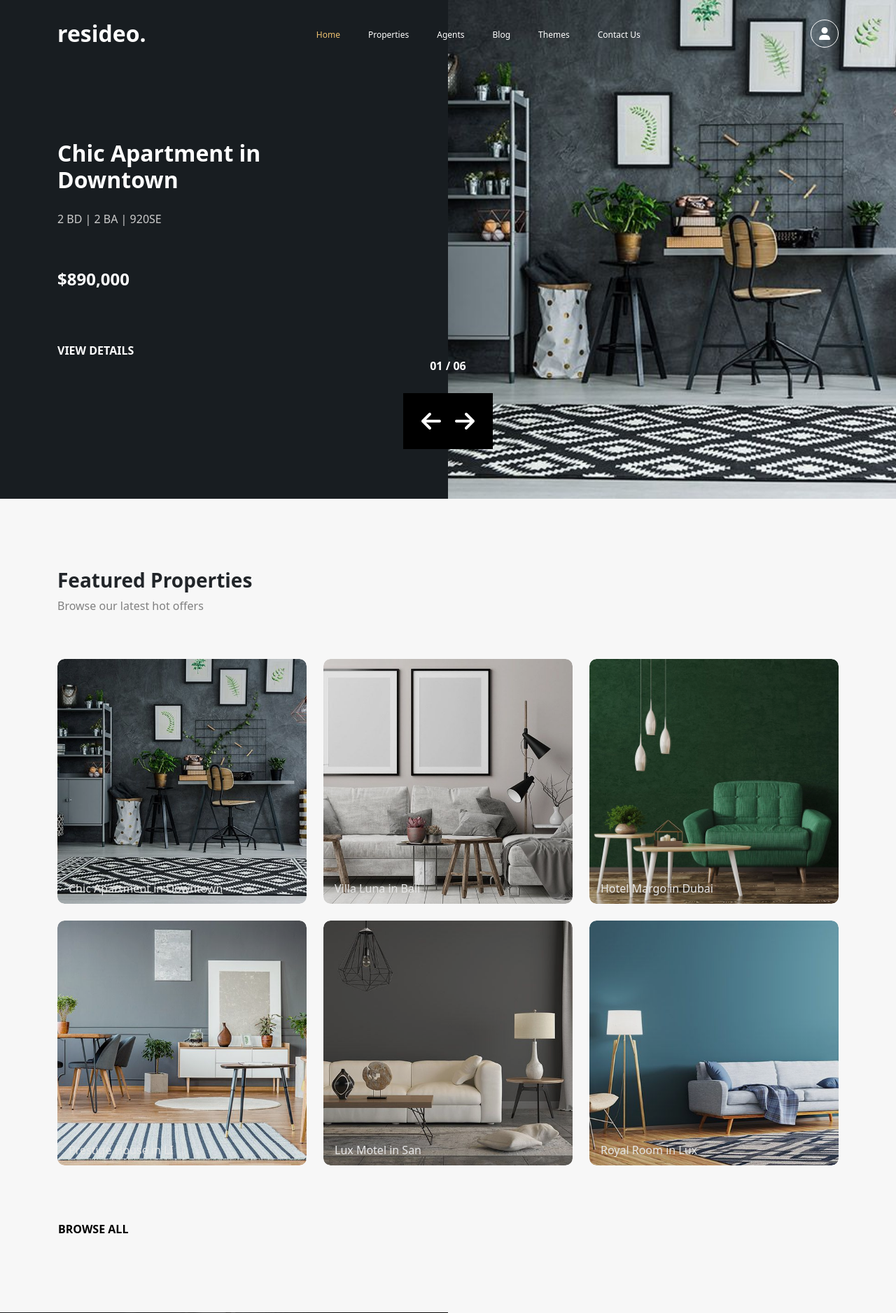
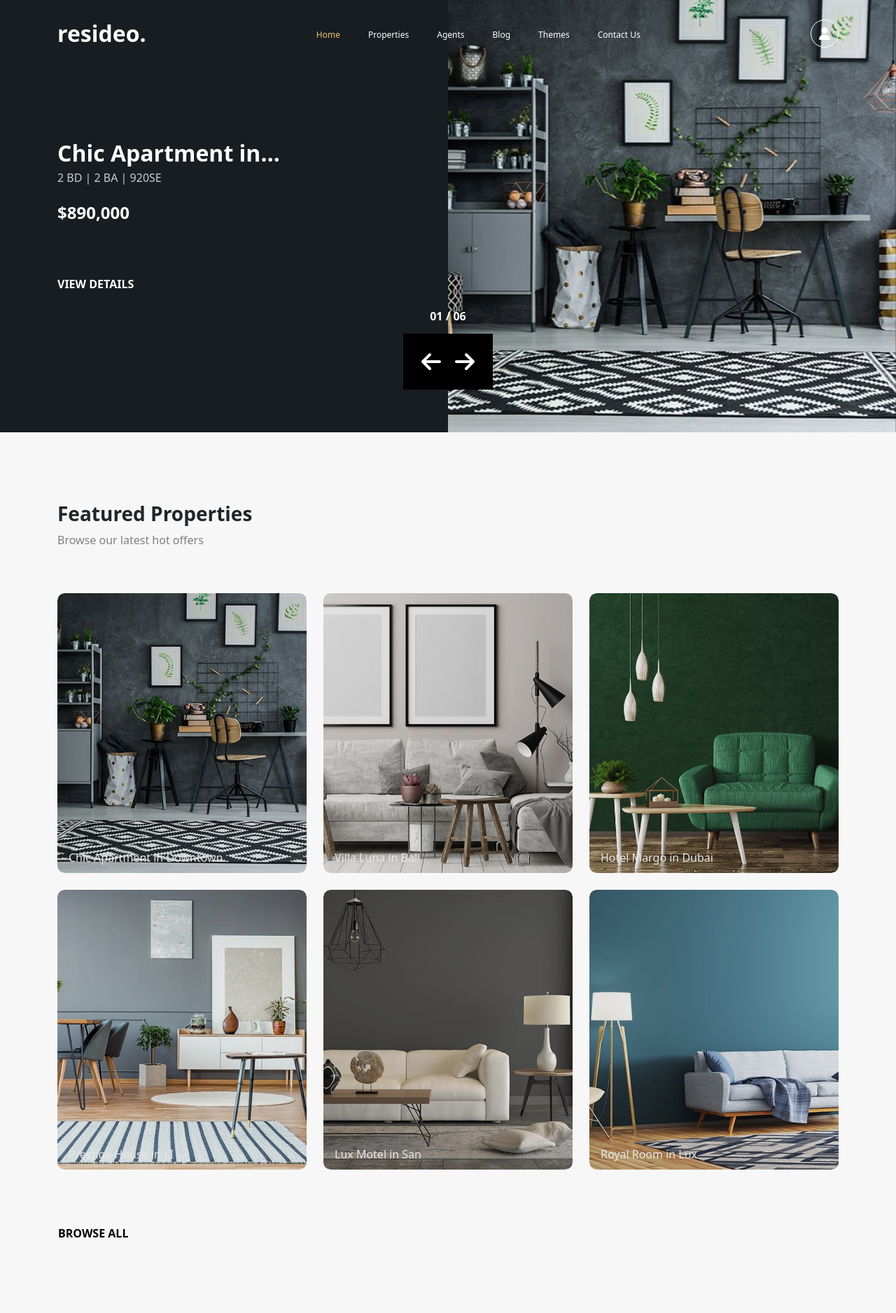
Before and after one commit to langgamrhapsody/resideo-training, a PHP site: page / in a window 1280 px wide. Shown: the top 1877 px of the page at 70% size. Run offline with PHP 8.4, Linux system fonts and the light colour scheme; some libraries are stand-ins or nearby versions.

Commit message:
revision home banner and featured properties

```diff
--- a/home-banner.php
+++ b/home-banner.php
@@ -11,7 +11,7 @@
     ?>
 
 <div class="hero">
-    <div class="container">
+    <div class="container-md">
         <div class="hero__row row">
             <div class="hero__swiper--right col-12 col-md-7 col-lg-6 ">
                 <div class="swiper hero-img-swiper">
@@ -44,13 +44,13 @@
     </div>
     <div class="hero__swiper-pagination swiper-pagination"></div>
     <div class="hero__swiper-button">
-        <div class="hero-swiper-button-prev swiper-button-prev">
+        <div class="hero__swiper-button-prev swiper-button-prev">
             <svg xmlns="http://www.w3.org/2000/svg" viewBox="0 0 448 512" width="32" height="32">
                 <path fill="currentColor"
                     d="M9.4 233.4c-12.5 12.5-12.5 32.8 0 45.3l160 160c12.5 12.5 32.8 12.5 45.3 0s12.5-32.8 0-45.3L109.2 288 416 288c17.7 0 32-14.3 32-32s-14.3-32-32-32l-306.7 0L214.6 118.6c12.5-12.5 12.5-32.8 0-45.3s-32.8-12.5-45.3 0l-160 160z" />
             </svg>
         </div>
-        <div class="hero-swiper-button-next swiper-button-prev">
+        <div class="hero__swiper-button-next swiper-button-prev">
             <svg xmlns="http://www.w3.org/2000/svg" viewBox="0 0 448 512" width="32" height="32">
                 <path fill="currentColor"
                     d="M438.6 278.6c12.5-12.5 12.5-32.8 0-45.3l-160-160c-12.5-12.5-32.8-12.5-45.3 0s-12.5 32.8 0 45.3L338.8 224 32 224c-17.7 0-32 14.3-32 32s14.3 32 32 32l306.7 0L233.4 393.4c-12.5 12.5-12.5 32.8 0 45.3s32.8 12.5 45.3 0l160-160z" />
--- a/home-property.php
+++ b/home-property.php
@@ -18,13 +18,13 @@
             <div class="featured-properties__content-row row ">
                 <?php foreach($properties as $property) : ?>
                 <div class="featured-properties__content-item col-10 col-sm-6 col-lg-4">
-                    <div class="featured-properties__content-item-card">
-                        <img class="featured-properties__content-item-card-img" src="<?php echo $property['img']; ?>"
+                    <div class="property-card">
+                        <img class="property-card__img" src="<?php echo $property['img']; ?>"
                             alt="<?php echo $property['name']; ?>">
-                        <div class="featured-properties__content-item-card-desc">
-                            <p class="properties__text--title"><?php echo $property['name']; ?></p>
-                            <p class="properties__text--price"><?php echo $property['price']; ?></p>
-                            <p class="properties__text--attrs"><?php echo $property['detail']; ?></p>
+                        <div class="property-card__desc">
+                            <p class="property-card__text--title"><?php echo $property['name']; ?></p>
+                            <p class="property-card__text--price"><?php echo $property['price']; ?></p>
+                            <p class="property-card__text--attrs"><?php echo $property['detail']; ?></p>
                         </div>
                     </div>
                 </div>
--- a/scss/layout.scss
+++ b/scss/layout.scss
@@ -361,12 +361,17 @@ body {
         // }
 
         &__title {
+          display: -webkit-box;
+          -webkit-line-clamp: 1;
+          -webkit-box-orient: vertical;
+          text-overflow: ellipsis;
+          overflow: hidden;
           font-weight: 700;
-          margin-bottom: 24px;
+          margin-bottom: 4px;
         }
 
         &__desc {
-          margin-bottom: 56px;
+          margin-bottom: 20px;
           color: colorMod(white, -20%);
         }
 
@@ -401,12 +410,17 @@ body {
           width: 100%;
           height: 100%;
           object-fit: cover;
-          object-position: center;
+          object-position: top center;
 
           @media screen and (max-width: 767.98px) {
             filter: brightness(0.7);
           }
         }
+      }
+
+      @media screen and (max-width: 767.98px) {
+        position: unset;
+        height: 60vh;
       }
     }
 
@@ -427,35 +441,43 @@ body {
       }
 
       @media screen and (max-width: 767.98px) {
-        left: 50%;
-        transform: translateX(-50%);
+        justify-content: space-between;
+        width: 100%;
+        bottom: 222px;
+        left: unset;
+        gap: unset;
+        transform: unset;
         background-color: unset;
       }
 
-      @media screen and (width: 767.98px) {
-        left: 40%;
-        transform: translateX(-40%);
-        background-color: black;
-      }
-
-      .hero-swiper-button-next {
+      .hero__swiper-button-next {
         position: unset;
         width: unset;
         height: unset;
         margin-top: unset;
         color: white;
 
+        @media screen and (max-width: 767.98px) {
+          opacity: 0.5;
+          width: 20px;
+        }
+
         &:after {
           content: unset;
         }
       }
 
-      .hero-swiper-button-prev {
+      .hero__swiper-button-prev {
         position: unset;
         width: unset;
         height: unset;
         margin-top: unset;
         color: white;
+
+        @media screen and (max-width: 767.98px) {
+          opacity: 0.5;
+          width: 20px;
+        }
 
         &:after {
           content: unset;
@@ -527,79 +550,76 @@ body {
 
     &-item {
       margin-bottom: 24px;
-      &-card {
-        position: relative;
-        width: 100%;
-        height: 350px;
-        border-radius: 10px;
-        overflow: hidden;
-
-        transition: all ease-in-out 0.3s;
-
-        &:hover {
-          box-shadow: 0 0 12px rgba(33, 33, 33, 0.4);
-        }
-
-        &:hover &-desc {
-          bottom: 8px;
-
-          .properties {
-            &__text {
-              margin-bottom: 2px;
-            }
-          }
-        }
-
-        &-img {
-          width: 100%;
-          height: 100%;
-          object-fit: cover;
-          object-position: center;
-          border-radius: 10px;
-          filter: brightness(0.9);
-          transition: all ease-in-out 0.3s;
-
-          &:hover {
-            filter: brightness(0.5);
-          }
-        }
-
-        &-desc {
-          position: absolute;
-          bottom: -65px;
-          padding-left: 16px;
-          transition: all ease-in-out 0.3s;
-          .properties {
-            &__text {
-              color: white;
-              margin-bottom: 8px;
-              transition: all ease-in-out 0.5s;
-              &--title {
-                @extend .properties__text;
-                color: colorMod(white, -10%);
-                font-weight: 500;
-              }
-              &--price {
-                @extend .properties__text;
-                font-size: 18px;
-                font-weight: 800;
-              }
-              &--attrs {
-                @extend .properties__text;
-                color: colorMod(white, -20%);
-              }
-            }
-          }
-        }
-
-        @media screen and (max-width: 575.98px) {
-          width: 100%;
-        }
-
-        @media screen and (max-width: 480px) {
-          width: 100%;
-        }
-      }
+      // .property-card {
+      //   position: relative;
+      //   width: 100%;
+      //   height: 350px;
+      //   border-radius: 10px;
+      //   overflow: hidden;
+
+      //   transition: all ease-in-out 0.3s;
+
+      //   &:hover {
+      //     box-shadow: 0 0 12px rgba(33, 33, 33, 0.4);
+      //   }
+
+      //   &:hover .property-card__desc {
+      //     bottom: 8px;
+      //   }
+
+      //   &:hover .property-card__text {
+      //     margin-bottom: 2px;
+      //   }
+
+      //   &__img {
+      //     width: 100%;
+      //     height: 100%;
+      //     object-fit: cover;
+      //     object-position: center;
+      //     border-radius: 10px;
+      //     filter: brightness(0.9);
+      //     transition: all ease-in-out 0.3s;
+
+      //     &:hover {
+      //       filter: brightness(0.5);
+      //     }
+      //   }
+
+      //   &__desc {
+      //     position: absolute;
+      //     bottom: -65px;
+      //     padding-left: 16px;
+      //     transition: all ease-in-out 0.3s;
+      //   }
+
+      //   &__text {
+      //     color: white;
+      //     margin-bottom: 8px;
+      //     transition: all ease-in-out 0.5s;
+      //     &--title {
+      //       @extend .property-card__text;
+      //       color: colorMod(white, -10%);
+      //       font-weight: 500;
+      //     }
+      //     &--price {
+      //       @extend .property-card__text;
+      //       font-size: 18px;
+      //       font-weight: 800;
+      //     }
+      //     &--attrs {
+      //       @extend .property-card__text;
+      //       color: colorMod(white, -20%);
+      //     }
+      //   }
+
+      //   @media screen and (max-width: 575.98px) {
+      //     width: 100%;
+      //   }
+
+      //   @media screen and (max-width: 480px) {
+      //     width: 100%;
+      //   }
+      // }
     }
 
     &-button {
@@ -2456,3 +2484,69 @@ body {
 .more {
   display: block;
 }
+
+.property-card {
+  position: relative;
+  width: 100%;
+  height: 400px;
+  border-radius: 10px;
+  overflow: hidden;
+
+  transition: all ease-in-out 0.3s;
+
+  &:hover {
+    box-shadow: 0 0 12px rgba(33, 33, 33, 0.4);
+    & .property-card__desc {
+      bottom: 8px;
+    }
+
+    & .property-card__text {
+      margin-bottom: 2px;
+    }
+
+    & .property-card__img {
+      filter: brightness(0.5);
+    }
+  }
+
+  &__img {
+    width: 100%;
+    height: 100%;
+    object-fit: cover;
+    object-position: center;
+    border-radius: 10px;
+    transition: all ease-in-out 0.3s;
+    filter: brightness(0.9);
+  }
+
+  &__desc {
+    position: absolute;
+    bottom: -65px;
+    padding-left: 16px;
+    transition: all ease-in-out 0.3s;
+  }
+
+  &__text {
+    color: white;
+    margin-bottom: 8px;
+    transition: all ease-in-out 0.5s;
+    &--title {
+      @extend .property-card__text;
+      color: colorMod(white, -10%);
+      font-weight: 500;
+    }
+    &--price {
+      @extend .property-card__text;
+      font-size: 18px;
+      font-weight: 800;
+    }
+    &--attrs {
+      @extend .property-card__text;
+      color: colorMod(white, -20%);
+    }
+  }
+
+  // @media screen and (max-width: 991.98px) {
+  //   height: 150px;
+  // }
+}
```
Also changed, not shown: other parts of scss/layout.scss (+87 -74 lines), js/swiper.js (+5 -5 lines), property.php (+8 -7 lines), css/layout.css, 1 other file.
